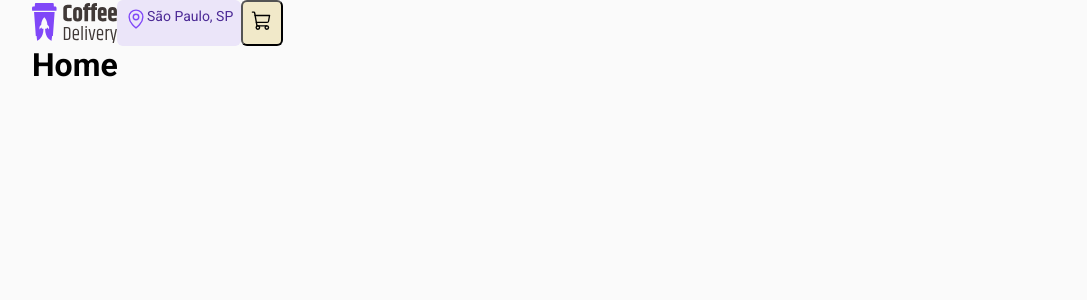
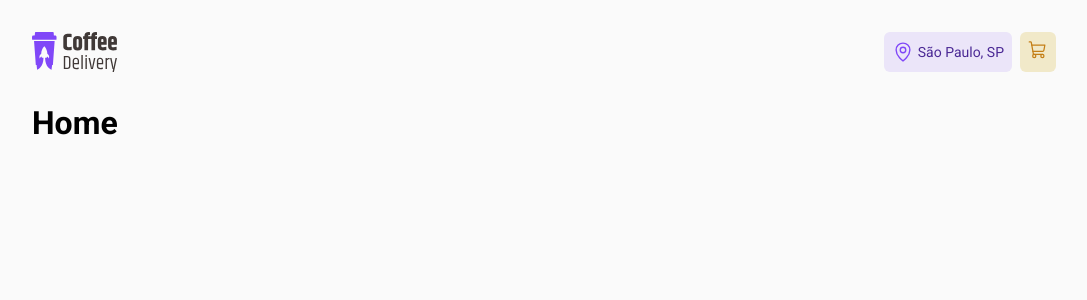
Before and after one commit to GiovanniNoda/coffee-delivery, a React (Vite) app in the folder coffe-delivery/: page / in a window 1280 px wide. Shown: the top 300 px of the page, without its empty margins (96-1183 px from the left). Built offline with nearby package versions, Linux system fonts and the light colour scheme.

Commit message:
header finalizado

```diff
--- a/coffe-delivery/src/components/Cart/index.tsx
+++ b/coffe-delivery/src/components/Cart/index.tsx
@@ -4,7 +4,7 @@ import { ShoppingCart } from "phosphor-react"
 export function Cart() {
     return(
         <CartContainer>
-            <ShoppingCart size={22} />
+            <ShoppingCart size={20} />
         </CartContainer>
     )
 }
--- a/coffe-delivery/src/components/Cart/styles.ts
+++ b/coffe-delivery/src/components/Cart/styles.ts
@@ -4,4 +4,9 @@ export const CartContainer = styled.button`
     padding: 0.5rem;
     background: ${props => props.theme['yellow-light']};
     border-radius: 6px;
+    border: none;
+
+    svg {
+        color: ${props => props.theme['yellow-dark']};
+    }
 `
--- a/coffe-delivery/src/components/Header/index.tsx
+++ b/coffe-delivery/src/components/Header/index.tsx
@@ -9,6 +9,7 @@ export function Header() {
         <HeaderContainer>
             <img src={logo} alt="" />
 
+            <div>
                 <Location />
 
                 <nav>
@@ -16,6 +17,7 @@ export function Header() {
                         <Cart />
                     </NavLink>
                 </nav>
+            </div>
         </HeaderContainer>
     )
 }
--- a/coffe-delivery/src/components/Header/styles.ts
+++ b/coffe-delivery/src/components/Header/styles.ts
@@ -2,6 +2,14 @@ import styled from "styled-components"
 
 export const HeaderContainer = styled.header`
     width: 100%;
+    padding: 2rem 0;
+
     display: flex;
     flex-flow: row nowrap;
+    justify-content: space-between;
+
+    div {
+        display: flex;
+        gap: 0.5rem;
+    }
 `
--- a/coffe-delivery/src/components/Location/styles.ts
+++ b/coffe-delivery/src/components/Location/styles.ts
@@ -3,6 +3,9 @@ import styled from "styled-components"
 export const LocationContainer = styled.span`
     display: flex;
     flex-flow: row nowrap;
+    align-items: center;
+    justify-content: space-between;
+    gap: 4px;
 
     padding: 0.5rem;
     background: ${props => props.theme['purple-light']};
```
Lines whose indentation alone changed are shown as unchanged.
